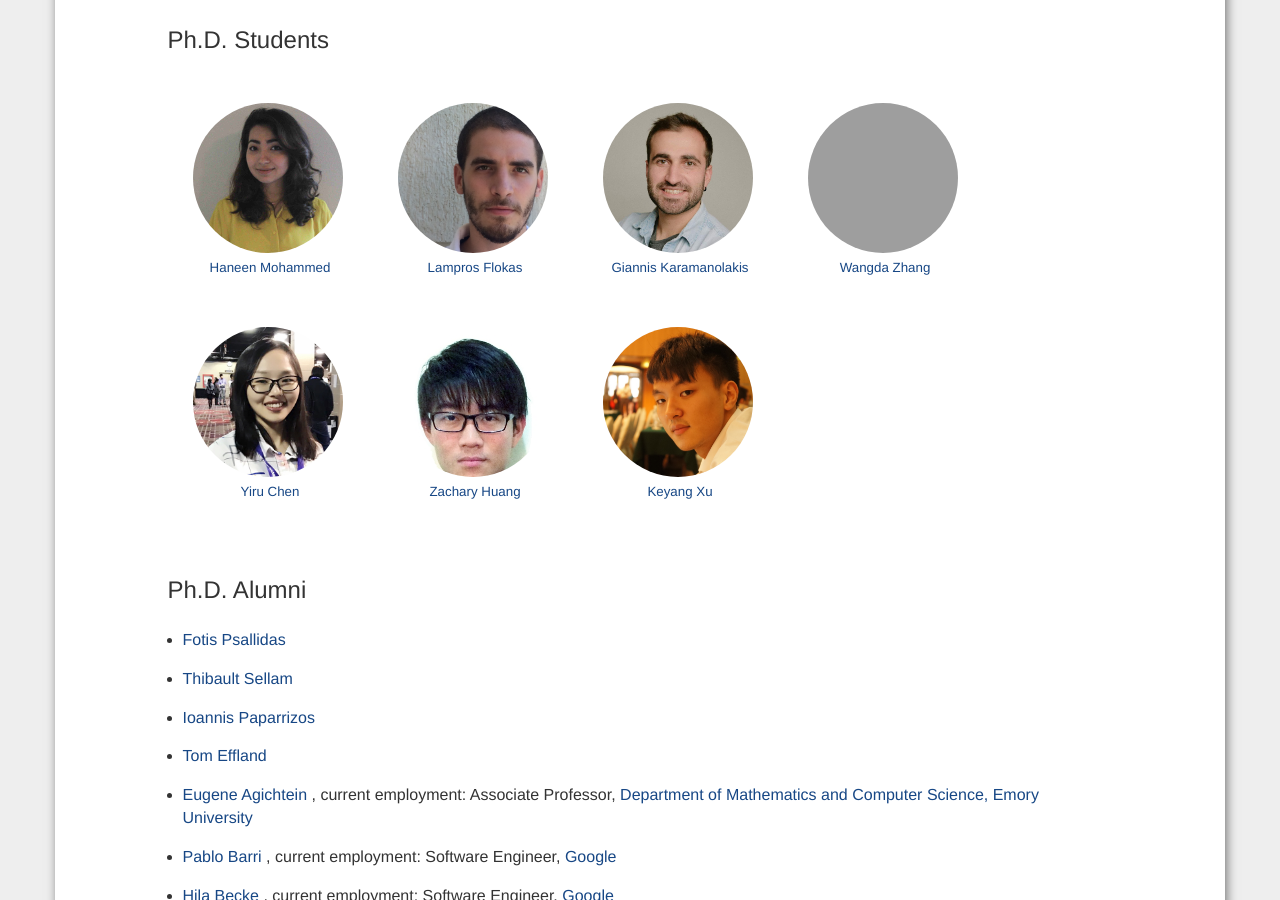
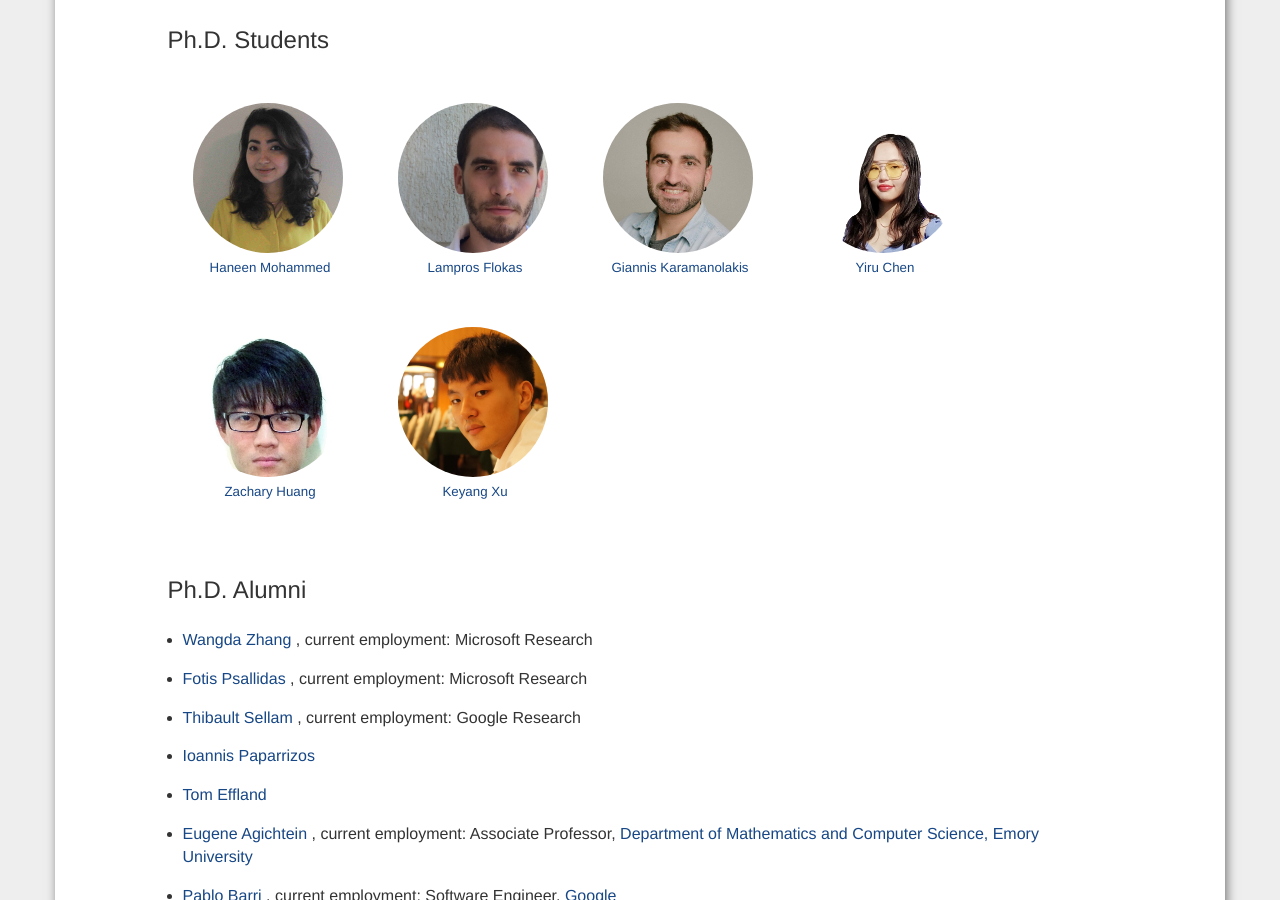
Before and after one commit to cudbg/cudbg.github.io, a Jekyll site: the page built from people.md, in a window 1280 px wide and 900 px high, scrolled down 531 px. Built offline with Jekyll 4.4.1, drawn with Linux system fonts in a browser that asks for light colours; nearby versions of some CDN libraries; our own code applies the rules of GitHub Pages for plain Markdown files; grey boxes are pictures that could not be loaded.

Commit message:
update people

```diff
--- a/_data/news.yml
+++ b/_data/news.yml
@@ -1,3 +1,5 @@
+- date: August 2020
+  news: Wangda Zhang successfully defended his Ph.D. thesis!
 - date: March 2019
   news: Fotis Psallidas successfully defended his Ph.D. thesis!
 - date: Oct 2018
--- a/_data/people.yml
+++ b/_data/people.yml
@@ -28,9 +28,6 @@ present:
     - url: https://gkaramanolakis.github.io/
       img: giannis
       name: Giannis Karamanolakis
-    - url: http://zwd.nyc
-      img: 39
-      name: Wangda Zhang
     - url: https://www.cs.columbia.edu/~chen1ru/
       img: yiru
       name: Yiru Chen
@@ -41,10 +38,15 @@ present:
       img: keyang
       name: Keyang Xu
 alumni:
+  - url: http://zwd.nyc
+    name: Wangda Zhang
+    status: Microsoft Research
   - url: http://www.cs.columbia.edu/~fotis
     name: Fotis Psallidas
+    status: Microsoft Research
   - url: http://sellam.me
     name: Thibault Sellam
+    status: Google Research
   - url: http://www.cs.columbia.edu/~jopa/
     name: Ioannis Paparrizos
   - url: http://teffland.github.io/
```
Also changed, not shown: files/images/members/yiru.jpg.
